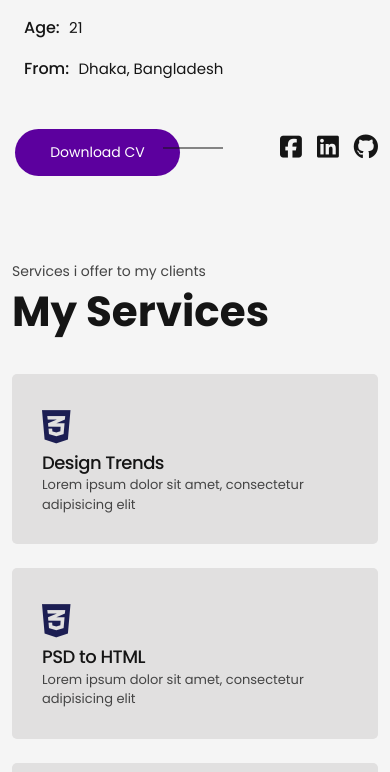
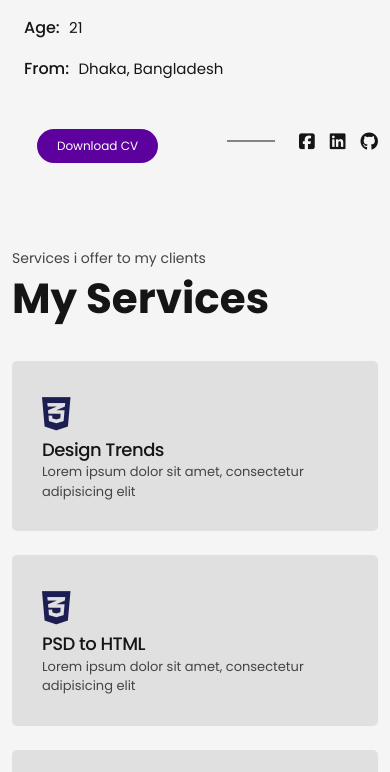
Before and after one commit to mahmud-devs/Portfolio, a plain HTML site: page index.html in a window 390 px wide. Shown: the part 1422-2194 px from the top of the page. Drawn offline with nearby package versions, Linux system fonts and the light colour scheme.

Commit message:
responsive fixed

```diff
--- a/css/responsive.css
+++ b/css/responsive.css
@@ -7,11 +7,25 @@
     margin-top: 35px;
 }
 
+#about .container .about__main .about__detail .about__heading .about__link .about__download a {
+	padding: 8px 20px;
+	font-size: 12px;
+	margin-top: 10px;
+}
+
+html body section#contact div.container div.row div.col-lg-6 ul.list-unstyled.contact__info.mt-4 li.info__main.d-flex.gap-4.align-items-center div.info__detail p.info__title a{
+    font-size: 12px;
+}
+
+#about .container .about__main .about__detail .about__heading .about__link .cv__icon .about__icon::after {
+	left: -40px;
+	width: 48px;
+}
 
 
-
-
-
+#about .container .about__main .about__detail .about__heading .about__link .cv__icon .about__icon ul li a {
+	font-size: 18px;
+}
 /* -----------bottom to top--------- */
 
 
```
